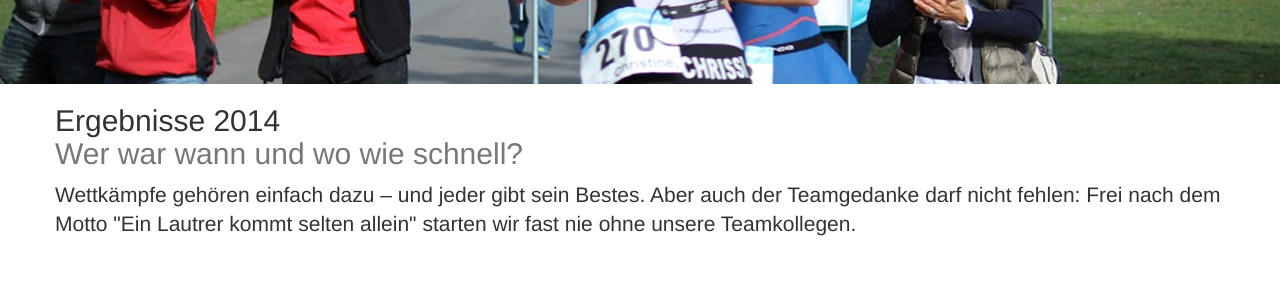
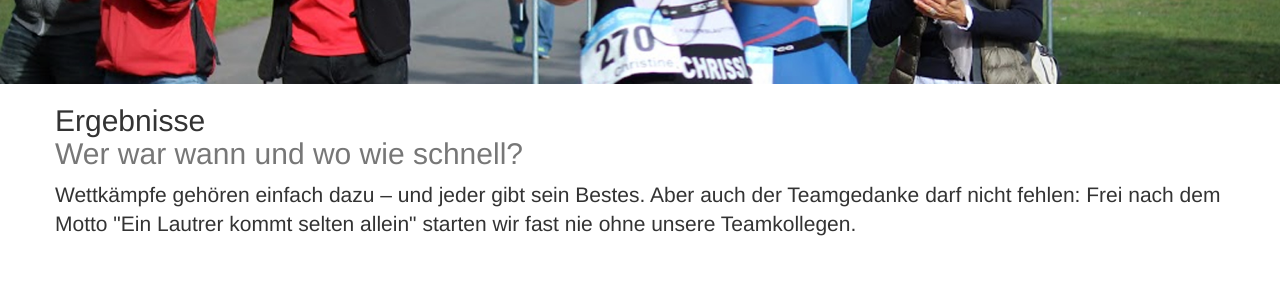
Before and after one commit to FCK-Triathlon-Team/fck-triathlon-team.github.io, a Jekyll site: the page built from ergebnisse.html, in a window 1280 px wide. Shown: the part 366-666 px from the top of the page. Built offline with Jekyll 4.4.1, drawn with Linux system fonts in a browser that asks for light colours; nearby versions of some CDN libraries; Markdown is read by kramdown in place of the engine named in the settings.

Commit message:
Update ergebnisse.html

```diff
--- a/ergebnisse.html
+++ b/ergebnisse.html
@@ -26,7 +26,7 @@ title: 1.FC Kaiserslautern Triathlon Team
 <!-- /.carousel -->
 <div class="container">
 	<div class="row">
-		<h2 class="featurette-heading">Ergebnisse 2014
+		<h2 class="featurette-heading">Ergebnisse
 	<br>
 	<span class="text-muted">Wer war wann und wo wie schnell?</span>
 	<br>
```
